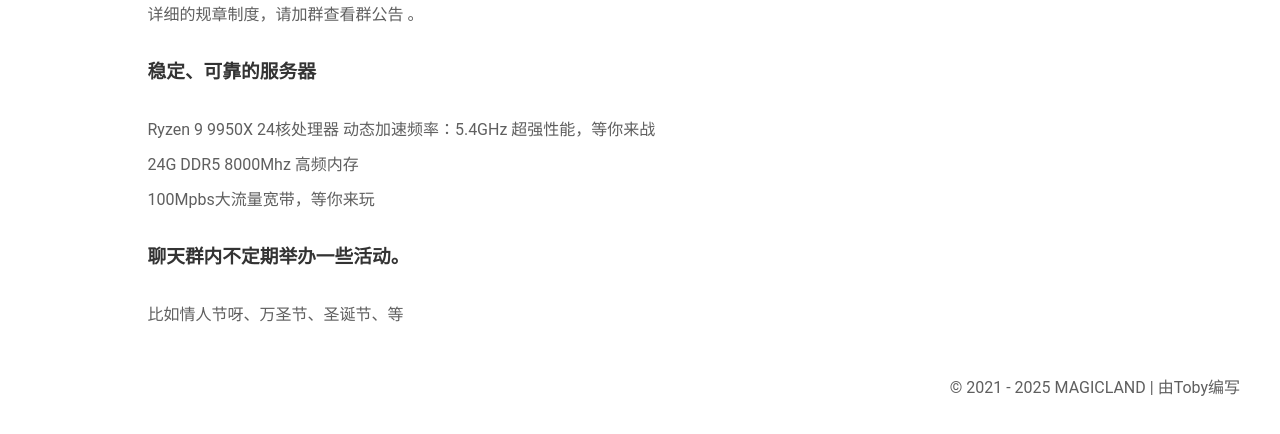
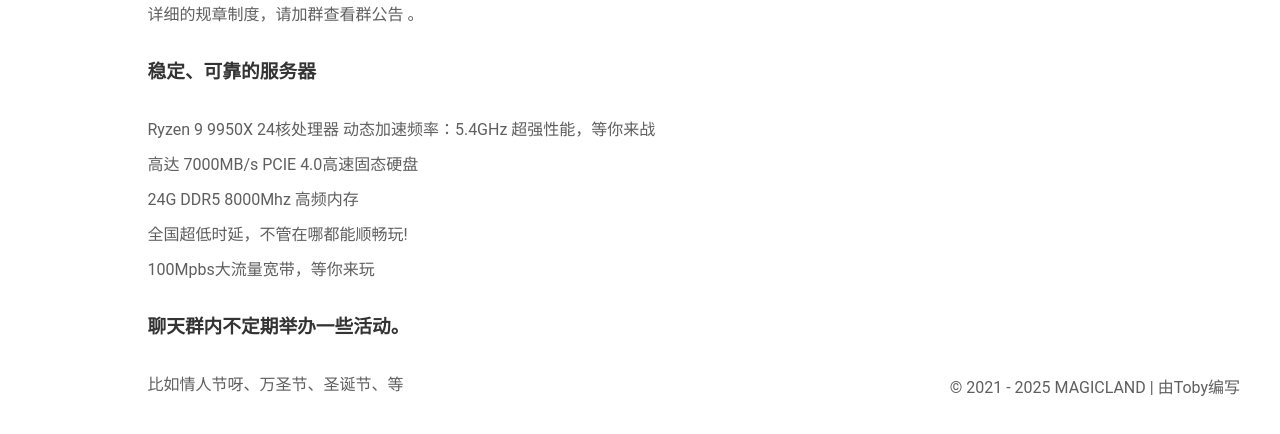
Before and after one commit to EypeZeo/magicland.github.io, a plain HTML site: page index.html in a window 1280 px wide. Shown: the part 1706-2140 px from the top of the page. Drawn offline with Linux system fonts and the light colour scheme; a script that the page names is missing.

Commit message:
Add files via upload

```diff
--- a/index.html
+++ b/index.html
@@ -80,7 +80,9 @@
 						<p>详细的规章制度，请加群查看群公告</a> 。</p>
 						<h3>稳定、可靠的服务器</h3>
 						<p>Ryzen 9 9950X 24核处理器 动态加速频率：5.4GHz 超强性能，等你来战</p>
+						<p>高达 7000MB/s PCIE 4.0高速固态硬盘</p>
 						<p>24G DDR5 8000Mhz 高频内存</p>
+						<p>全国超低时延，不管在哪都能顺畅玩!</p>
 						<p>100Mpbs大流量宽带，等你来玩</p>
 						<h3>聊天群内不定期举办一些活动。</h3>
 						<p>比如情人节呀、万圣节、圣诞节、等</p>
```
